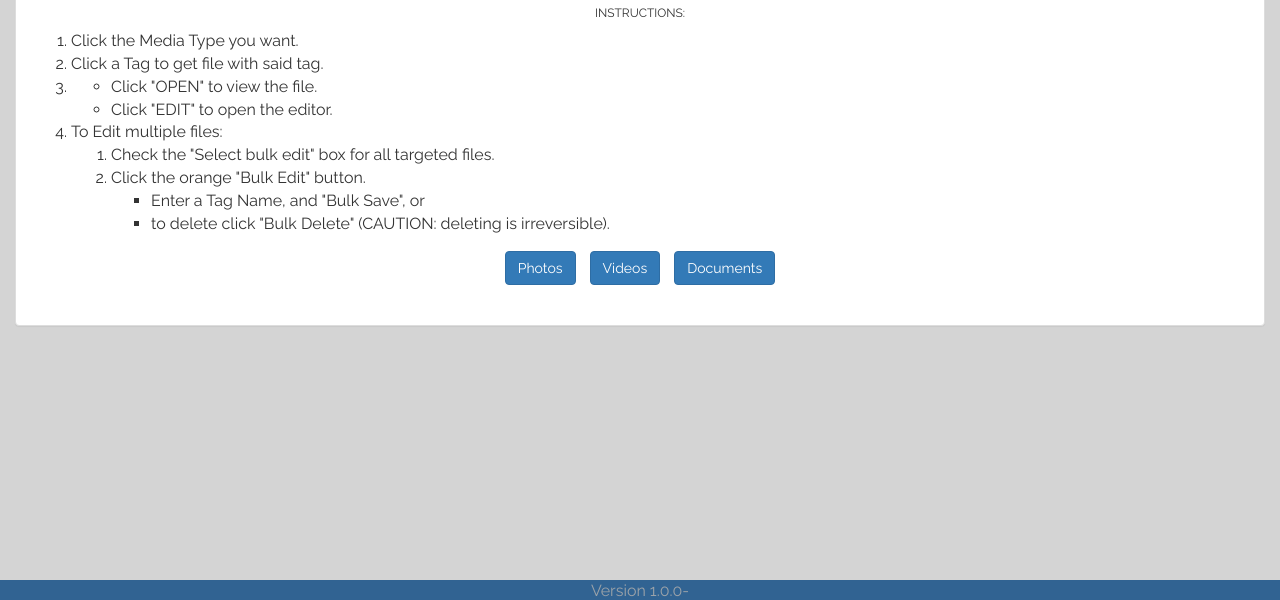
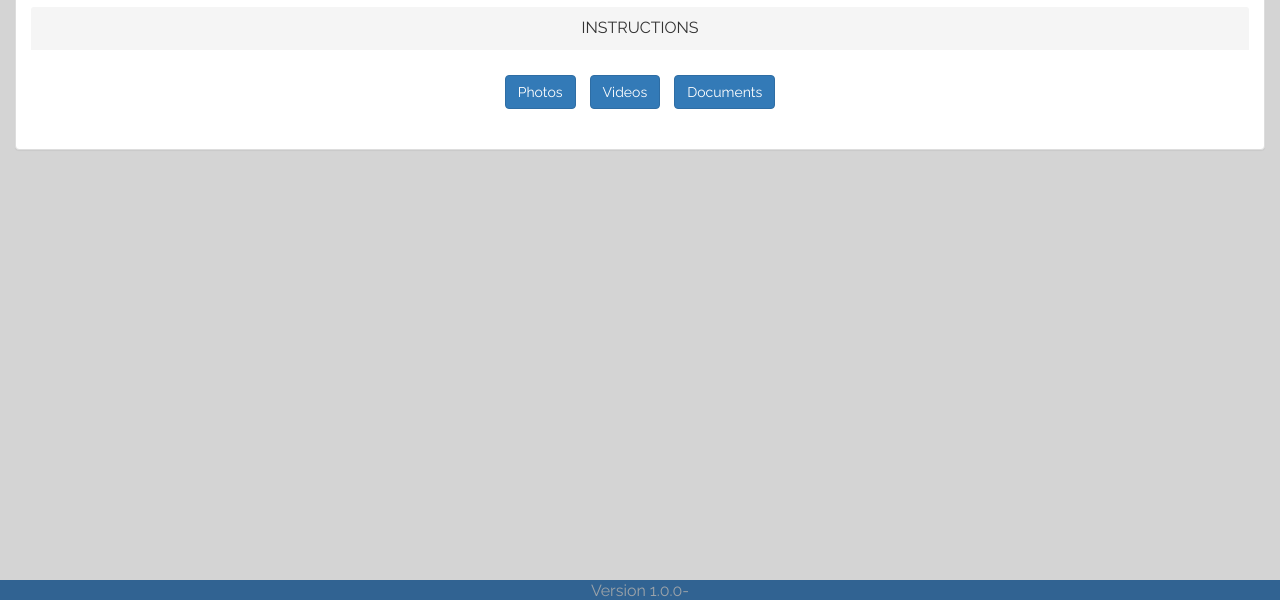
Before and after one commit to mgeatz/hcs, a website: page views/media.html in a window 1280 px wide. Shown: the part 200-800 px from the top of the page. Drawn offline with nearby package versions, Linux system fonts and the light colour scheme; no server answers.

Commit message:
Add some instructions

```diff
--- a/views/media.html
+++ b/views/media.html
@@ -42,7 +42,18 @@
                 <div class="panel-body">
                     <h2>Media <sup>Tray 1</sup></h2>
                     <p>Filter media type with the buttons below</p>
-                    <h6>INSTRUCTIONS:</h6>
+
+                    <div class="panel-group" id="accordion" role="tablist" aria-multiselectable="true">
+                        <div class="panel-default">
+                            <div class="panel-heading" role="tab" id="headingOne">
+                                <p class="panel-title">
+                                    <a role="button" data-toggle="collapse" data-parent="#accordion" href="#collapseOne" aria-expanded="false" aria-controls="collapseOne">
+                                        INSTRUCTIONS
+                                    </a>
+                                </p>
+                            </div>
+                            <div id="collapseOne" class="panel-collapse collapse" role="tabpanel" aria-labelledby="headingOne">
+                                <div class="panel-body">
                                     <ol>
                                         <li>Click the Media Type you want.</li>
                                         <li>Click a Tag to get file with said tag.</li>
@@ -63,6 +74,11 @@
                                             </ol>
                                         </li>
                                     </ol>
+                                </div>
+                            </div>
+                        </div>
+                    </div>
+
                     <button class="btn btn-primary" id="photos">Photos</button>
                     <button class="btn btn-primary" id="videos">Videos</button>
                     <button class="btn btn-primary" id="docs">Documents</button>
```
Also changed, not shown: views/index.html (+4 -2 lines). Lines whose indentation alone changed are shown as unchanged.
